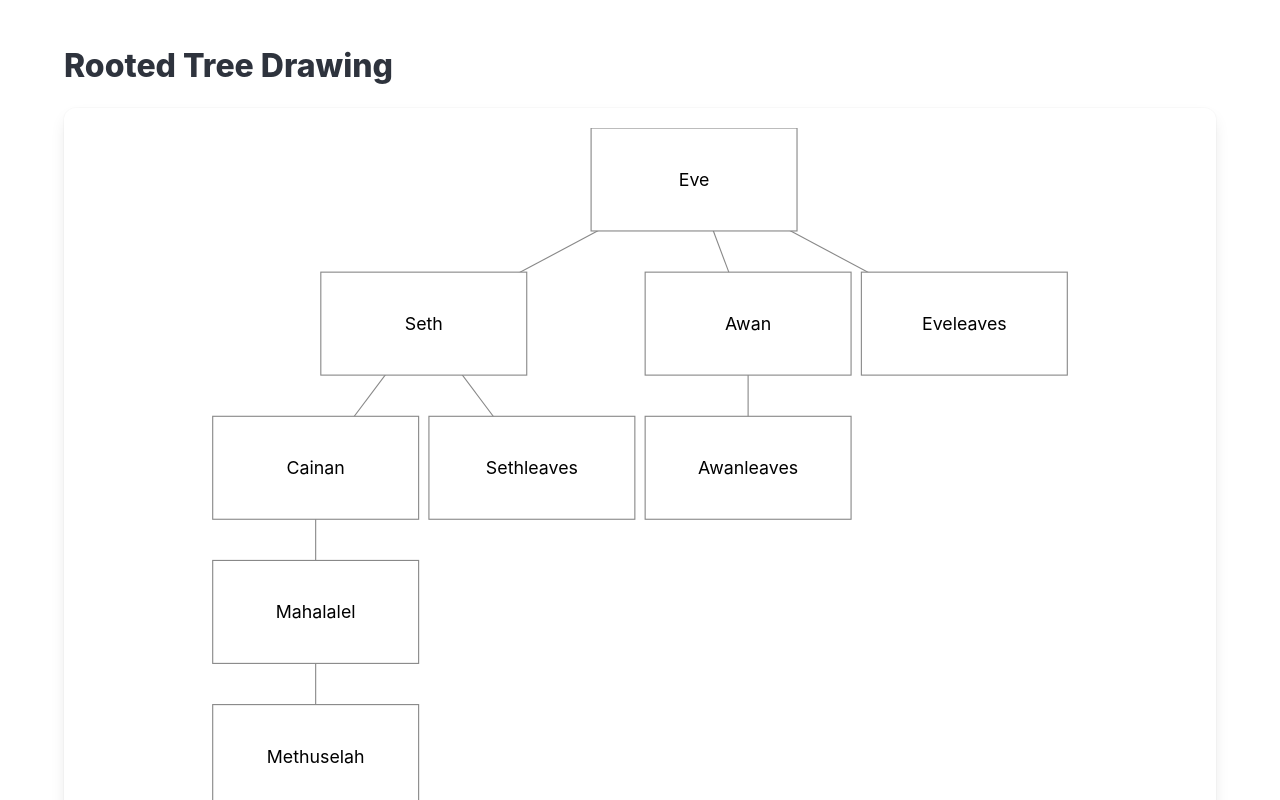
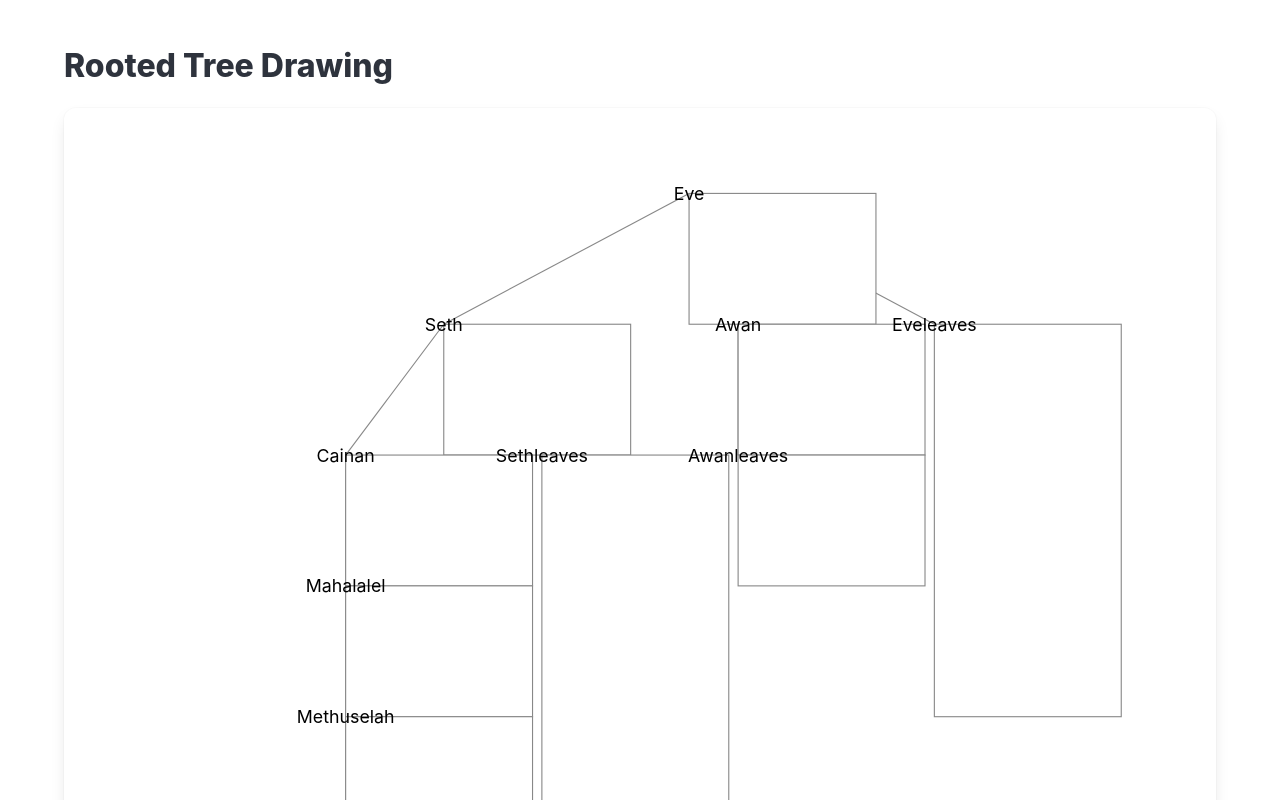
Before and after one commit to vdslab/rooted-tree-drawing, a React (Vite) app: page / in a window 1280 px wide. Shown: the top 800 px of the page. Built offline with nearby package versions, Linux system fonts and the light colour scheme.

Commit message:
van der ploegの実装

```diff
--- a/src/Tree.jsx
+++ b/src/Tree.jsx
@@ -24,8 +24,8 @@ export default function Tree({ data, width, height }) {
             return (
               <g key={node.id} transform={`translate(${node.x},${node.y})`}>
                 <rect
-                  x={-node.width / 2}
-                  y={-node.height / 2}
+                  x={0}
+                  y={0}
                   width={node.width}
                   height={node.height}
                   fill="#fff"
--- a/src/layout.js
+++ b/src/layout.js
@@ -23,60 +23,53 @@ function createDammuy(root, data, dummyLeaves) {
 }
 
 //van der ploegのアルゴリズムを実装する関数
-// function vanderPloeg(root, y) {
-//   let leftSiblings = {};
-//   leftSiblings = { ...root };
-//   let rCountur = [];
-//   let lCountur = [];
-//   if (root.children) {
-//     leftSiblings.children = [];
-//     for (const child of root.children) {
-//       let currentTree = vanderPloeg(child, root.y + root.height);
-//       leftCountur(child, currentTree, lCountur);
-//       rightCountur(leftSiblings, root, rCountur);
-//       separate(rCountur, lCountur, currentTree);
-//       leftSiblings.children.push(currentTree);
-//       leftSiblings = d3.stratify(leftSiblings.descendants());
-//     }
-//     //rootの位置設定
-//     leftSiblings.x = leftSiblings.children ? (rightmostSiblingNode(leftSiblings.children) + leftMostSiblingNode(leftSiblings.children)) / 2 : leftSiblings.x;
-//   }
-//   return leftSiblings;
-// }
-
 function vanderploeg(root, startify) {
   if (root.children) {
-    let data = [root.data];
+    let leftData = [{ ...root.data }];
+    const t = leftData[0].parent;
+    leftData[0].parent = "";
     let leftSiblings;
     let currentTree;
     for (const child of root.children) {
-      child.y = root.y + root.height;
-      data.push(vanderploeg(child, startify).data);
-      currentTree = startify(data);
-      separate()
+      let currentData = [{ ...root.data }];
+      currentData[0].parent = "";
+      child.data.y = root.data.y + root.data.height;
+      currentData.push(...vanderploeg(child, startify));
+      currentTree = startify(currentData);
+      leftSiblings = startify(leftData);
+      const move = separate(leftSiblings.children ? rightCountur(leftSiblings, rightMostSiblingNode(leftSiblings.children)) : [], leftCountur(currentTree, leftMostSiblingNode(currentTree.children)));
+      for (let item of currentData) {
+        item.x += move;
+      }
+      currentData.shift();
+      leftData.push(...currentData);
     }
-    return data;
+    leftSiblings = startify(leftData);
+    leftData[0].x = (leftMostSiblingNode(leftSiblings.children).data.x + rightMostSiblingNode(leftSiblings.children).data.x) / 2;
+    leftData[0].parent = t;
+    return leftData;
   } else {
-    return root.data;
+    return [{ ...root.data }];
   }
 }
 
-function separate(leftSiblings, currentSubtree, currentTree) {
+//左の兄弟ツリーに現在のサブツリーを、左からくっつけるための最小移動距離を返す関数
+function separate(leftSiblings, currentSubtree) {
   let currentRightCounturNode = leftSiblings;
   let currentLeftCounturNode = currentSubtree;
   let l = 0;
   let r = 0;
+  let diffSum = 0;
   while (currentRightCounturNode[r] && currentLeftCounturNode[l]) {
-    console.log(currentLeftCounturNode[l]);
-    let xl = currentLeftCounturNode[l].x;
-    let xr = currentRightCounturNode[r].x;
-    if (xl < xr) {
-      for (let node of currentTree.descendants()) {
-        node.x += xr - xl;
-      }
+    // debugger;
+    let xl = currentLeftCounturNode[l].data.x;
+    let xr = currentRightCounturNode[r].data.x + currentRightCounturNode[r].data.width;
+    if (xl + diffSum < xr) {
+      const diff = xr - xl - diffSum;
+      diffSum += diff;
     }
-    let yl = currentLeftCounturNode[l].y + currentLeftCounturNode[l].height;
-    let yr = currentRightCounturNode[r].y + currentRightCounturNode[r].height;
+    let yl = currentLeftCounturNode[l].data.y + currentLeftCounturNode[l].data.height;
+    let yr = currentRightCounturNode[r].data.y + currentRightCounturNode[r].data.height;
     if (yl <= yr) {
       l += 1;
     }
@@ -84,13 +77,14 @@ function separate(leftSiblings, currentSubtree, currentTree) {
       r += 1;
     }
   }
+  return diffSum;
 }
 
 //兄弟の右端を返す関数
 function rightMostSiblingNode(siblings) {
   let rightMost = siblings[0];
   for (let i = 1; i < siblings.length; i++) {
-    rightMost = rightMost.x < siblings[i].x ? siblings[i] : rightMost;
+    rightMost = rightMost.data.x < siblings[i].data.x ? siblings[i] : rightMost;
   }
   return rightMost;
 }
@@ -98,22 +92,21 @@ function rightMostSiblingNode(siblings) {
 function leftMostSiblingNode(siblings) {
   let leftMost = siblings[0];
   for (let i = 1; i < siblings.length; i++) {
-    leftMost = leftMost.x > siblings[i].x ? siblings[i] : leftMost;
+    leftMost = leftMost.data.x > siblings[i].data.x ? siblings[i] : leftMost;
   }
   return leftMost;
 }
 
-// //引数counturに右輪郭ノードを格納する関数
+//rightMostNodeからの右輪郭ノードを返す関数
 function rightCountur(root, rightMostNode) {
-  debugger;
   let countur;
-  if (rightMostNode.chidlren) {
-     countur = [rightMostNode, ...rightCountur(root, rightMostSiblingNode(rightMostNode.children))];
+  if (rightMostNode.children) {
+    countur = [rightMostNode, ...rightCountur(root, rightMostSiblingNode(rightMostNode.children))];
     return countur;
   } else {
     let kouho = null;
     for (const node of root.descendants()) {
-      if ((rightMostNode.y + rightMostNode.height < node.y + node.height) && (kouho === null || kouho.y >= node.y && kouho.x <= node.x || rightMostNode.y + rightMostNode.height < kouho.y && rightMostNode.y + rightMostNode.height > node.y)) {
+      if ((rightMostNode.data.y + rightMostNode.data.height < node.data.y + node.data.height) && (kouho === null || kouho.data.y >= node.data.y && kouho.data.x <= node.data.x || rightMostNode.data.y + rightMostNode.data.height < kouho.data.y && rightMostNode.data.y + rightMostNode.data.height > node.data.y)) {
         kouho = node;
       }
     }
@@ -122,16 +115,16 @@ function rightCountur(root, rightMostNode) {
   }
 }
 
-//引数counturに左輪郭ノードを格納する関数
+//leftMostNodeからの左輪郭ノードを返す関数
 function leftCountur(root, leftMostNode) {
   let countur;
   if (leftMostNode.children) {
-     countur = [leftMostNode, ...leftCountur(root, leftMostSiblingNode(leftMostNode.children))];
+    countur = [leftMostNode, ...leftCountur(root, leftMostSiblingNode(leftMostNode.children))];
     return countur;
   } else {
     let kouho = null;
     for (const node of root.descendants()) {
-      if ((leftMostNode.y + leftMostNode.height < node.y + node.height) && (kouho === null || kouho.y >= node.y && kouho.x >= node.x || leftMostNode.y + leftMostNode.height < kouho.y && leftMostNode.y + leftMostNode.height > node.y)) {
+      if ((leftMostNode.data.y + leftMostNode.data.height < node.data.y + node.data.height) && (kouho === null || kouho.data.y >= node.data.y && kouho.data.x >= node.data.x || leftMostNode.data.y + leftMostNode.data.height < kouho.data.y && leftMostNode.data.y + leftMostNode.data.height > node.data.y)) {
         kouho = node;
       }
     }
@@ -145,14 +138,23 @@ function leftCountur(root, leftMostNode) {
 
 //ダミーノードを含んだ根付き木で、それぞれのノードの横幅・縦幅を設定
 function initRoot(root, w, h, xMargin, yMargin, dummyLeaves) {
-  root.width = w + xMargin;
-  root.height = root.data.dummy ? dummyLeaves[root.id].length * (h + yMargin) : h + yMargin;
-  root.x = 0;
-  root.y = 0;
+  root.data.width = (w + xMargin);
+  root.data.height = root.data.dummy ? dummyLeaves[root.id].length * (h + yMargin) : h + yMargin;
+  root.data.x = 0;
+  root.data.y = 0;
   if (root.children) {
     for (let child of root.children) {
       initRoot(child, w, h, xMargin, yMargin, dummyLeaves);
     }
+  }
+}
+
+function format(root) {
+  for(let node of root.descendants())  {
+    node.x = node.data.x;
+    node.y = node.data.y;
+    node.width = node.data.width;
+    node.height = node.data.height;
   }
 }
 
@@ -170,33 +172,28 @@ export function layout(data, width, height) {
 
 
   let root = stratify(data);
-  // let dummyData = [...data];
-  let dummyData = data.map((item) => {
-    let newItem = { ...item };
-    newItem.isDisplay = false;
-    return newItem;
-  })
+  let dummyData = [...data];
   let dummyLeaves = {};
   dummyData = areaAdaptive(root, dummyData, dummyLeaves);
   root = stratify(dummyData);
-  // initRoot(root, nodeWidth, nodeHeight, xMargin, yMargin, dummyLeaves);
-  const tree = d3
-    .tree()
-    .size([width, height])
-    .nodeSize([nodeWidth + xMargin, nodeHeight + yMargin])
-    .separation(() => 1);
-  tree(root);
+  initRoot(root, nodeWidth, nodeHeight, xMargin, yMargin, dummyLeaves);
+  // const tree = d3
+  //   .tree()
+  //   .size([width, height])
+  //   .nodeSize([nodeWidth + xMargin, nodeHeight + yMargin])
+  //   .separation(() => 1);
+  // tree(root);
 
-  // const leftSiblings = vanderPloeg(root);
-
-  console.log(leftCountur(root, leftMostSiblingNode(root.children)));
+  const newData = vanderploeg(root, stratify);
+  root = stratify(newData);
+  format(root);
 
 
   // normalize
   const left = d3.min(root.descendants(), (node) => node.x - nodeWidth / 2);
   const right = d3.max(root.descendants(), (node) => node.x + nodeWidth / 2);
-  const top = d3.min(root.descendants(), (node) => node.y - nodeHeight / 2);
-  const bottom = d3.max(root.descendants(), (node) => node.y + nodeHeight / 2);
+  const top = d3.min(root.descendants(), (node) => node.y - node.height / 2);
+  const bottom = d3.max(root.descendants(), (node) => node.y + node.height / 2);
   const layoutWidth = right - left;
   const layoutHeight = bottom - top;
   const scale = Math.min(width / layoutWidth, height / layoutHeight);
@@ -204,7 +201,7 @@ export function layout(data, width, height) {
     node.x = (node.x - left - layoutWidth / 2) * scale + width / 2;
     node.y = (node.y - top - layoutHeight / 2) * scale + height / 2;
     node.width = nodeWidth * scale;
-    node.height = nodeHeight * scale;
+    node.height = node.height * scale;
   }
 
 
```
